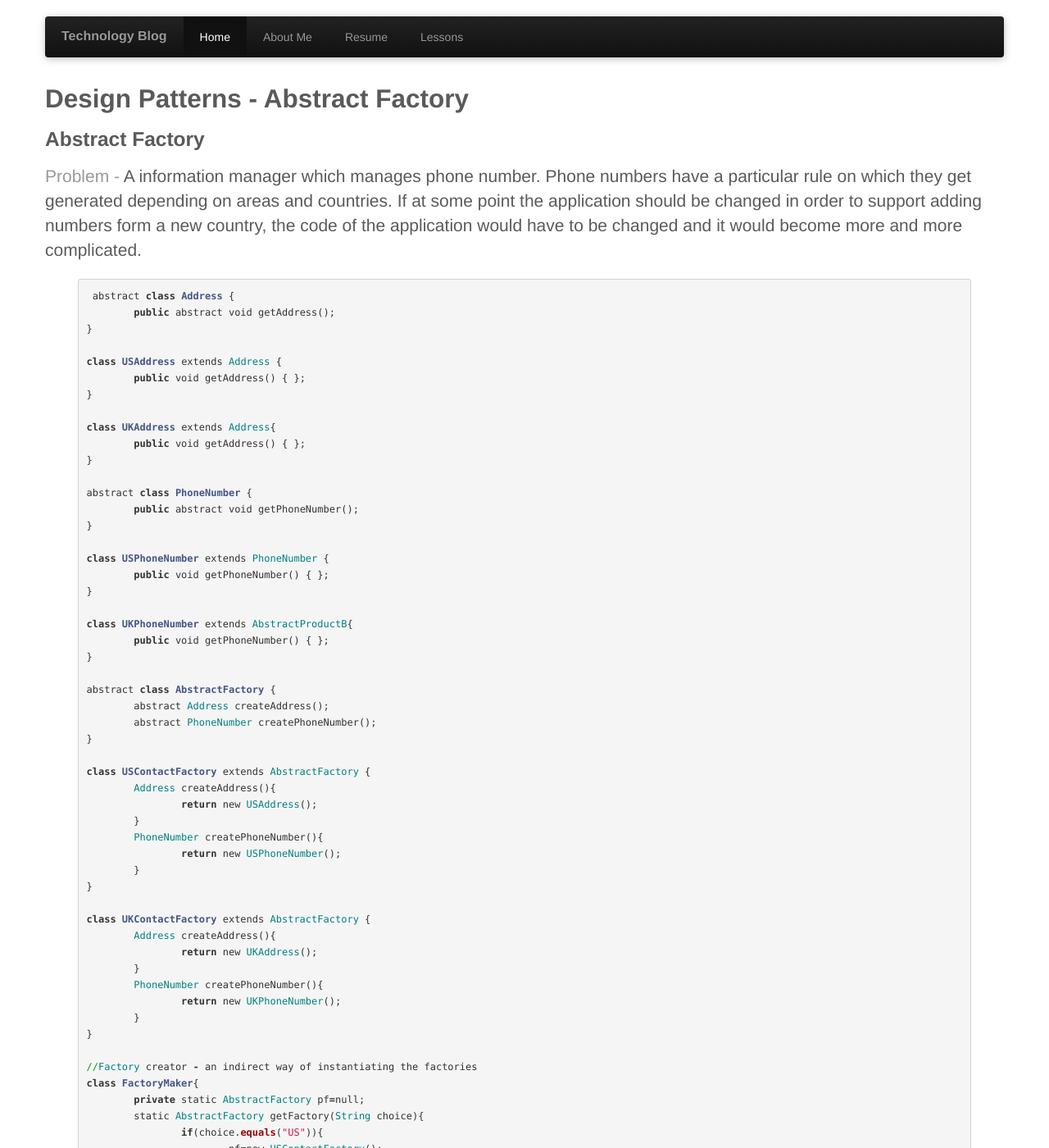
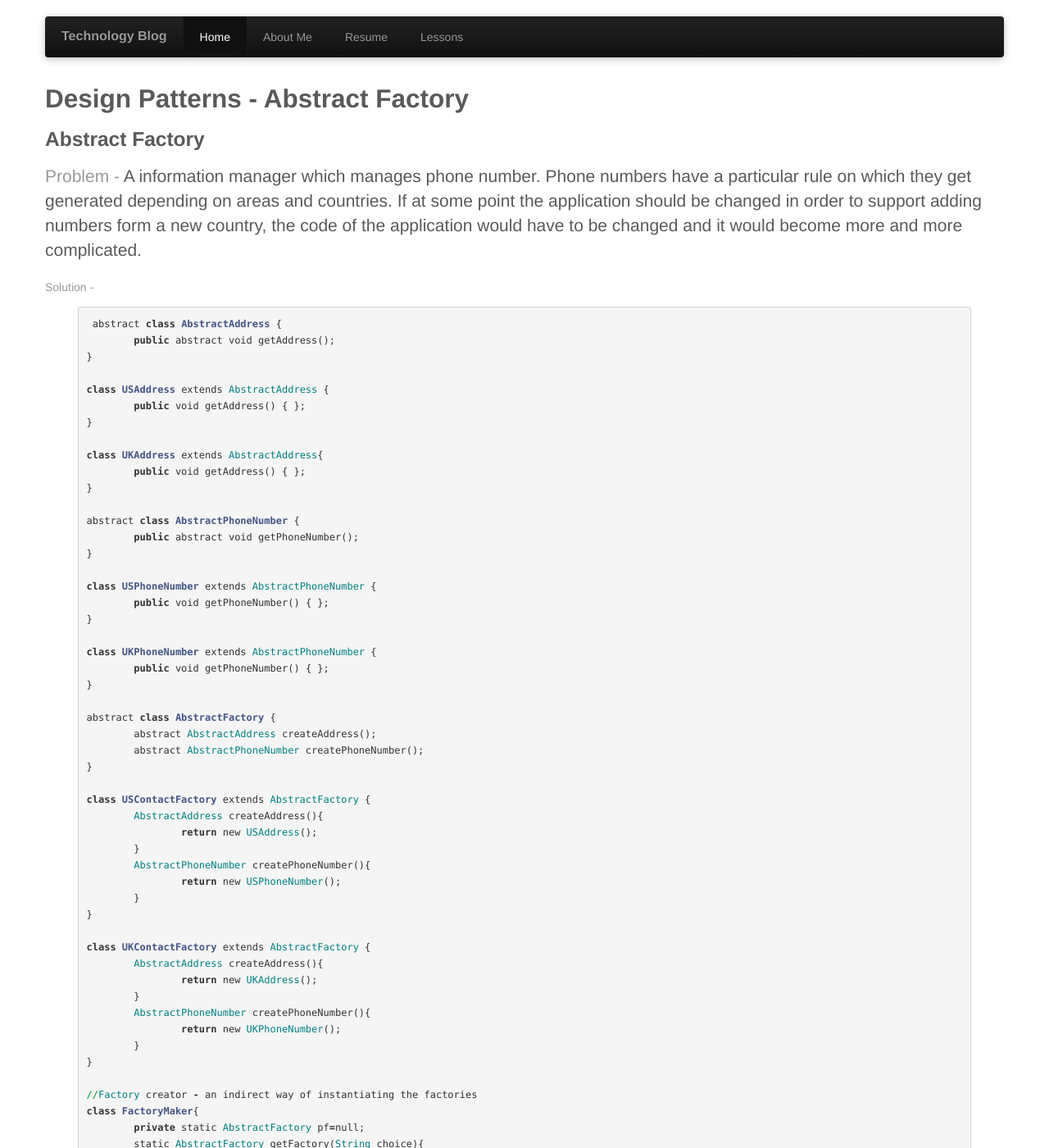
Before and after one commit to vdurgesh/git-pages, a Jekyll site: the page built from java/designpattern/abstract-factory.html, in a window 1280 px wide and 1400 px high. Shown: the whole window at 82% size. Built offline with Jekyll 4.4.1, drawn with Linux system fonts in a browser that asks for light colours; some of the changed text lies outside the part shown.

Commit message:
design pattern abstract factory formated

```diff
--- a/java/designpattern/abstract-factory.html
+++ b/java/designpattern/abstract-factory.html
@@ -11,51 +11,51 @@ title: Design Pattern - Abstract Factory
   		<span class="muted">Problem -</span>
 		 A information manager which manages phone number. Phone numbers have a particular rule on which they get generated depending on areas and countries. If at some point the application should be changed in order to support adding numbers form a new country, the code of the application would have to be changed and it would become more and more complicated.
  </p>
-
+ 	<span class="muted">Solution -</span>
 {% highlight ruby %}
- abstract class Address {
+ abstract class AbstractAddress {
 	public abstract void getAddress();
 }
 
-class USAddress extends Address {
+class USAddress extends AbstractAddress {
 	public void getAddress() { };
 }
 
-class UKAddress extends Address{
+class UKAddress extends AbstractAddress{
 	public void getAddress() { };
 }
 
-abstract class PhoneNumber {
+abstract class AbstractPhoneNumber {
 	public abstract void getPhoneNumber();
 }
 
-class USPhoneNumber extends PhoneNumber {
+class USPhoneNumber extends AbstractPhoneNumber {
 	public void getPhoneNumber() { };
 }
 
-class UKPhoneNumber extends AbstractProductB{
+class UKPhoneNumber extends AbstractPhoneNumber {
 	public void getPhoneNumber() { };
 }
 
 abstract class AbstractFactory {
-	abstract Address createAddress();
-	abstract PhoneNumber createPhoneNumber();
+	abstract AbstractAddress createAddress();
+	abstract AbstractPhoneNumber createPhoneNumber();
 }
 
 class USContactFactory extends AbstractFactory {
-	Address createAddress(){
+	AbstractAddress createAddress(){
 		return new USAddress();
 	}
-	PhoneNumber createPhoneNumber(){
+	AbstractPhoneNumber createPhoneNumber(){
 		return new USPhoneNumber();
 	}
 }
 
 class UKContactFactory extends AbstractFactory {
-	Address createAddress(){
+	AbstractAddress createAddress(){
 		return new UKAddress();
 	}
-	PhoneNumber createPhoneNumber(){
+	AbstractPhoneNumber createPhoneNumber(){
 		return new UKPhoneNumber();
 	}
 }
@@ -77,7 +77,7 @@ class FactoryMaker{
 public class Client{
 	public static void main(String args[]){
 		AbstractFactory pf=FactoryMaker.getFactory("US");
-		AbstractProductA product=pf.createProductA();
+		AbstractAddress address=pf.createAddress();
 		//more function calls on product
 	}
 }
```
